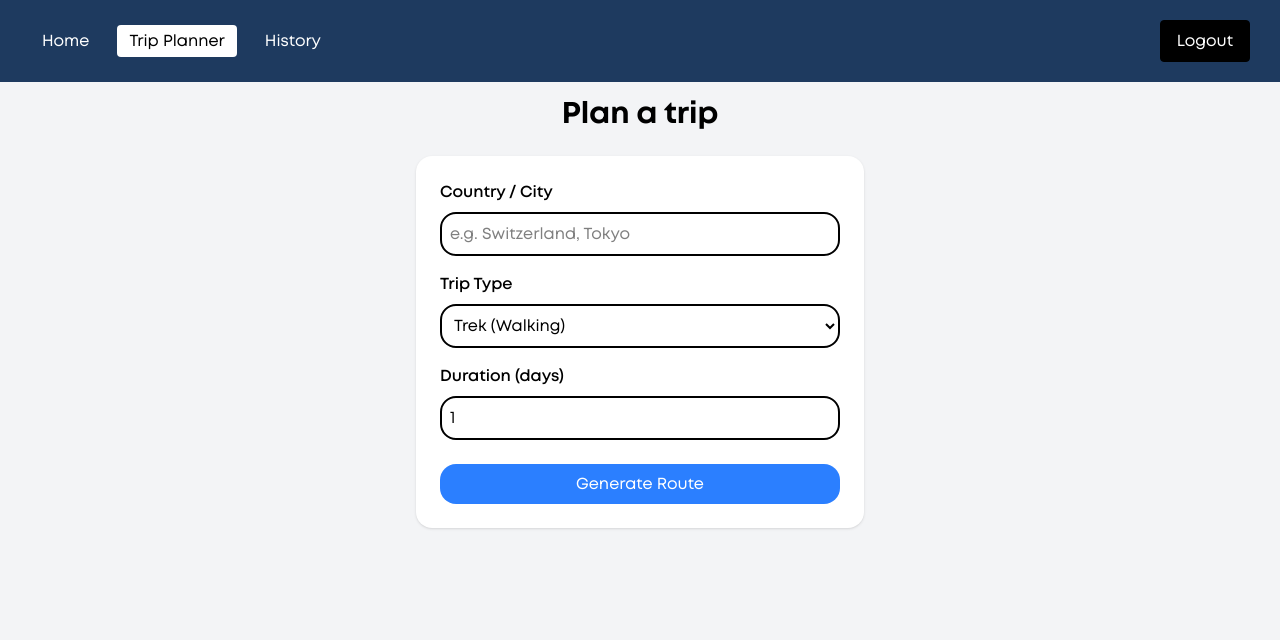
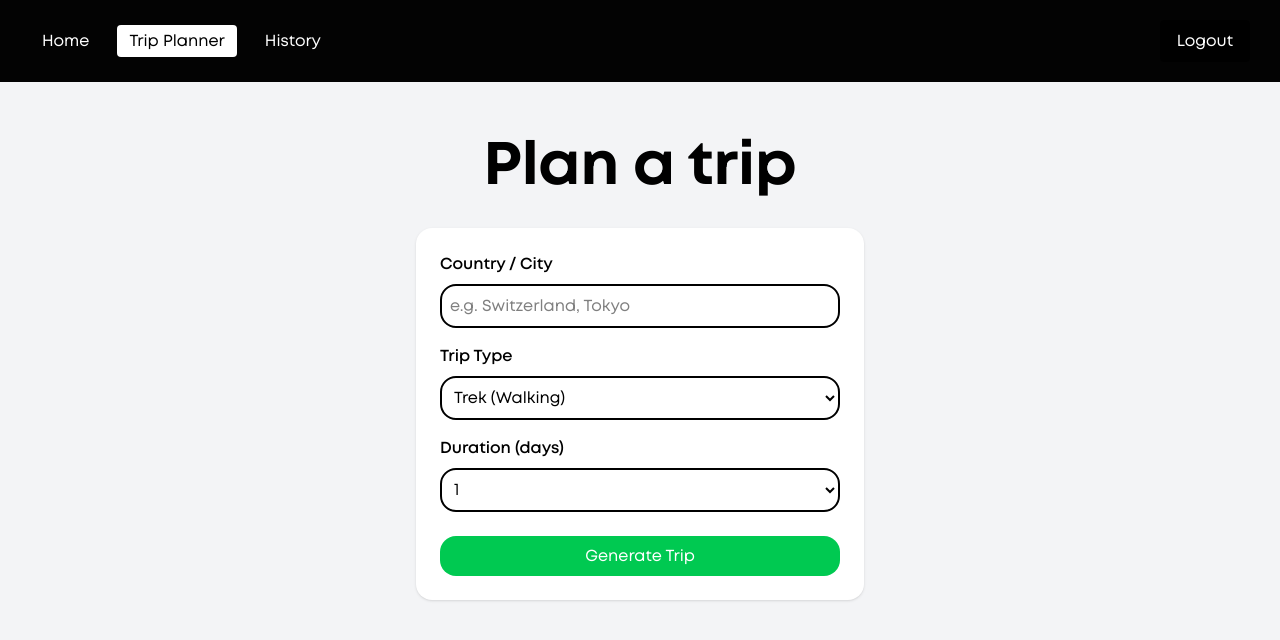
Before and after one commit to Ariel-Yitzhaki/Final-Project-WEB-dev, a Next.js app in the folder nextjs-app/: page /planning in a window 1280 px wide. Shown: the top 640 px of the page. Built offline with nearby package versions, Linux system fonts and the light colour scheme.

Commit message:
UI changes and change proxy to middleware

```diff
--- a/nextjs-app/src/app/page.js
+++ b/nextjs-app/src/app/page.js
@@ -6,20 +6,20 @@ export default function Home() {
   return (
     <>
       <Navbar />
-      <div className="min-h-screen flex flex-col items-center justify-center">
-        <h1 className="text-4xl font-bold mb-8">מסלול טיולים אפקה 2026</h1>
-        <div className="flex gap-4">
+      <div className="min-h-screen flex flex-col items-center justify-start pt-52">
+        <h1 className="text-8xl font-bold mb-8">מסלול טיולים אפקה 2026</h1>
+        <div className="flex gap-20 mt-20">
           <Link
             href="/planning"
-            className="bg-blue-500 text-white px-6 py-3 rounded hover:bg-blue-600"
+            className="bg-blue-500 text-2xl text-white px-20 py-10 rounded hover:bg-blue-700"
           >
-            Plan a Route
+            Plan a Trip
           </Link>
           <Link
             href="/history"
-            className="bg-gray-500 text-white px-6 py-3 rounded hover:bg-gray-600"
+            className="bg-gray-500 text-2xl text-white px-20 py-10 rounded hover:bg-gray-700"
           >
-            Route History
+            Trip History
           </Link>
         </div>
       </div>
--- a/nextjs-app/src/app/planning/components/PlanningForm.js
+++ b/nextjs-app/src/app/planning/components/PlanningForm.js
@@ -24,13 +24,24 @@ export default function PlanningForm({ location, setLocation, tripType, setTripT
 
             {/* Duration input - cycling requires minimum 2 days */}
             <label className="block mb-2 text-black font-semibold">Duration (days)</label>
-            <input type="number" value={days} onChange={(e) => setDays(Number(e.target.value))}
-                min={tripType === "cycling" ? 2 : 1} max={3}
-                className="w-full p-2 mb-4 border-2 rounded-2xl text-black" required />
-
+            <select value={days} onChange={(e) => setDays(Number(e.target.value))}
+                className="w-full p-2 mb-4 border-2 rounded-2xl text-black" required>
+                {tripType === "cycling" ? (
+                    <>
+                        <option value={2}>2</option>
+                        <option value={3}>3</option>
+                    </>
+                ) : (
+                    <>
+                        <option value={1}>1</option>
+                        <option value={2}>2</option>
+                        <option value={3}>3</option>
+                    </>
+                )}
+            </select>
             <button type="submit" disabled={loading}
-                className="w-full bg-blue-500 text-white p-2 rounded-2xl hover:bg-blue-600 disabled:bg-gray-400 mt-2">
-                {loading ? "Generating..." : "Generate Route"}
+                className="w-full bg-green-500 text-white p-2 rounded-2xl hover:bg-green-600 disabled:bg-gray-400 mt-2">
+                {loading ? "Generating..." : "Generate Trip"}
             </button>
         </form>
     );
--- a/nextjs-app/src/app/planning/page.js
+++ b/nextjs-app/src/app/planning/page.js
@@ -69,7 +69,8 @@ export default function PlanningPage() {
         <>
             <Navbar />
             <div className="min-h-screen bg-gray-100 p-8 pt-24">
-                <h1 className="text-3xl font-bold mb-6 text-center text-black">Plan a trip</h1>
+                <h1 className="text-6xl font-bold mb-6 text-center text-black mt-10">Plan a trip</h1>
+                <div className="mt-8">
                     <PlanningForm {...{ location, setLocation, tripType, setTripType, days, setDays, loading }} onSubmit={handleSubmit} />
                     {error && <p className="text-red-500 text-center mt-4">{error}</p>}
                     {result && (
@@ -97,6 +98,7 @@ export default function PlanningPage() {
                         </div>
                     )}
                 </div>
+            </div>
         </>
     );
 }
--- a/nextjs-app/src/components/Navbar.js
+++ b/nextjs-app/src/components/Navbar.js
@@ -28,7 +28,7 @@ export default function Navbar() {
             justifyContent: "space-between",
             alignItems: "center",
             padding: "20px 30px",
-            backgroundColor: "#1e3a5f",
+            backgroundColor: "#030303",
             position: "fixed",
             top: 0,
             right: 0,
--- a/nextjs-app/src/proxy.js
+++ b/nextjs-app/src/middleware.js
@@ -42,7 +42,7 @@ async function refreshToken(oldToken) {
 }
 
 
-export async function proxy(request) {
+export async function middleware(request) {
     const token = request.cookies.get("token")?.value;
 
     // Pages that don't require authentication
```
Lines whose indentation alone changed are shown as unchanged.
